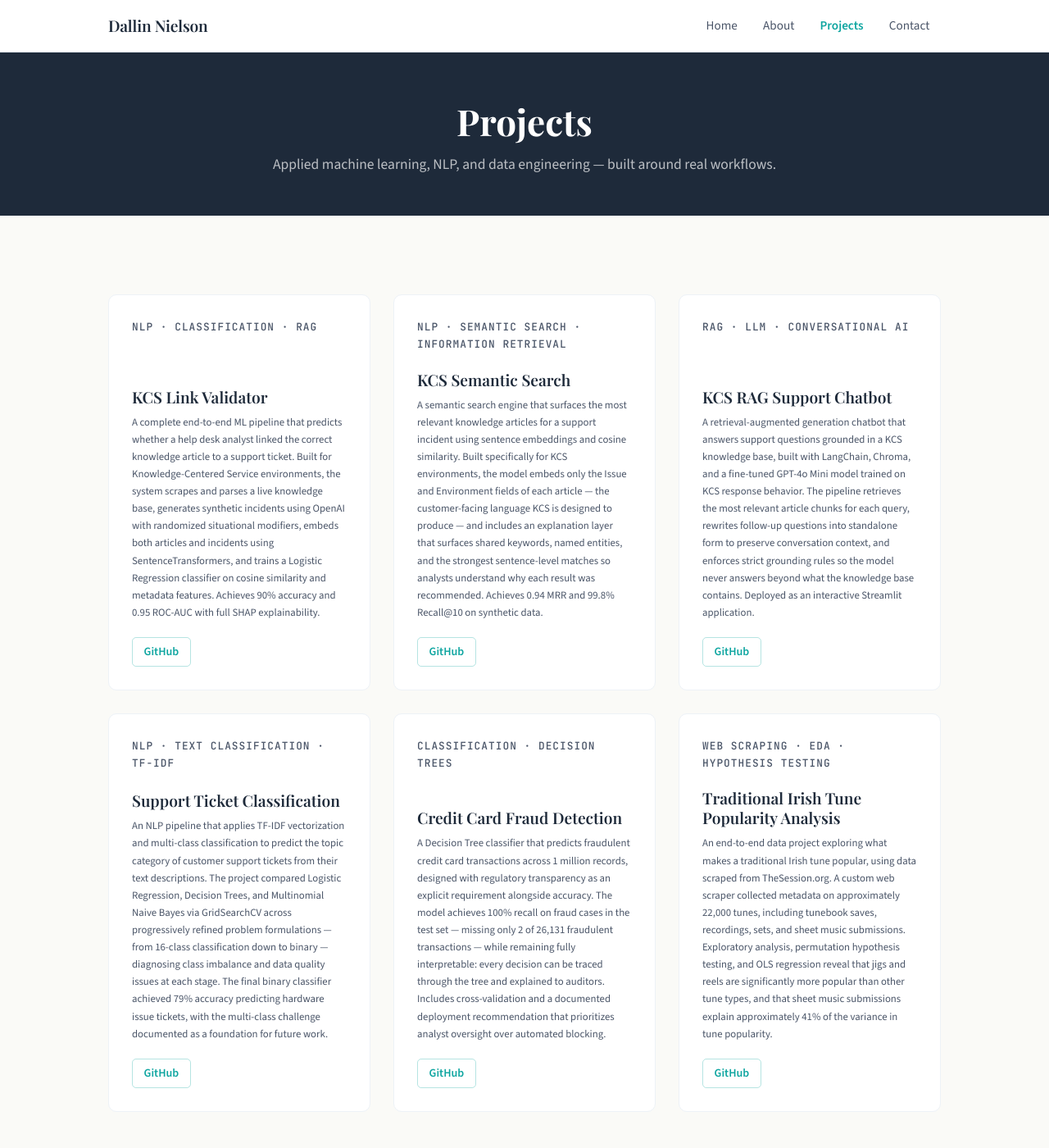
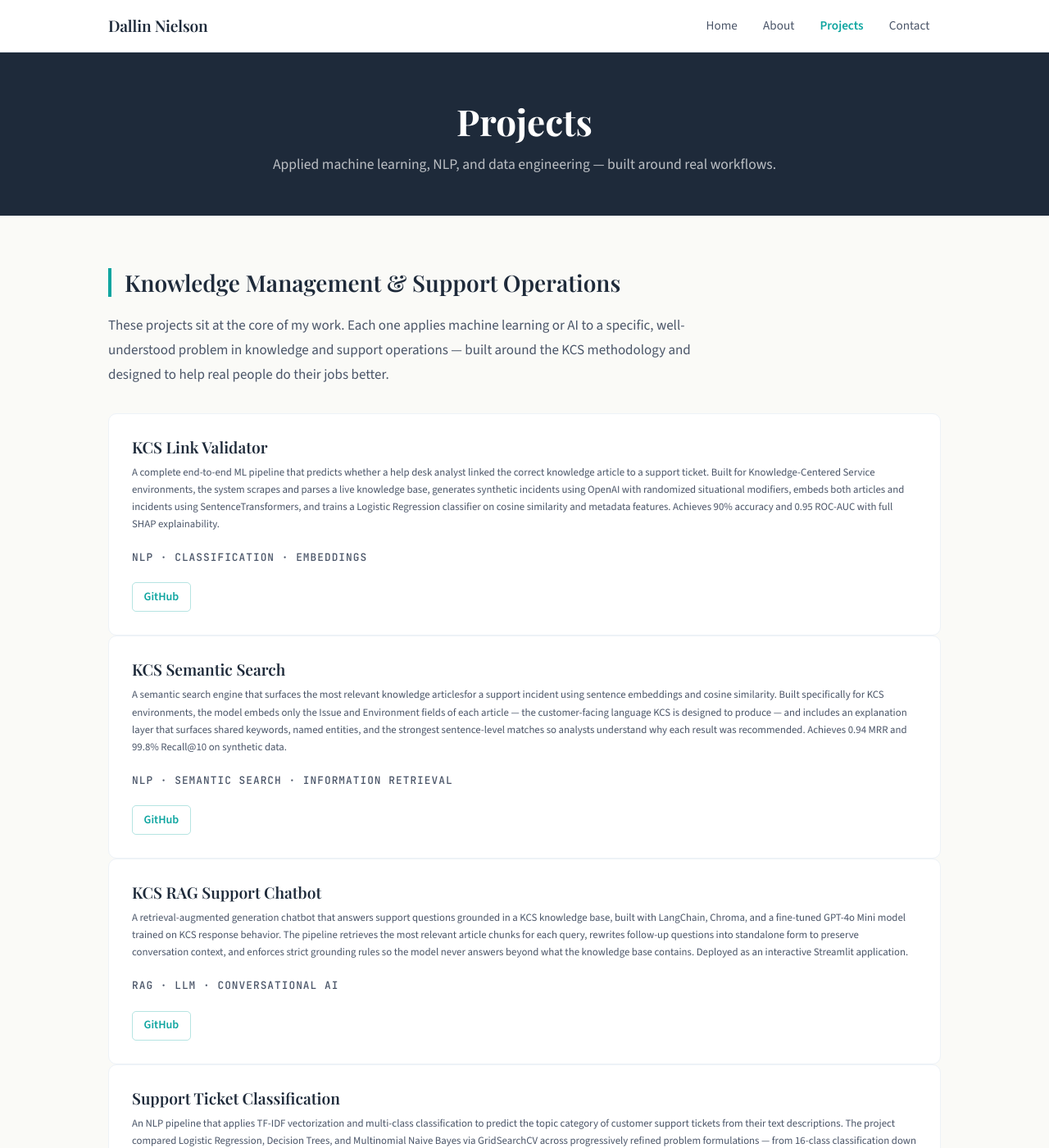
Before and after one commit to Daly-Llama/Daly-Llama.github.io, a Jekyll site: the page built from projects.md, in a window 1280 px wide and 1400 px high. Shown: the whole window at 82% size. Built offline with Jekyll 4.4.1, drawn with Linux system fonts in a browser that asks for light colours; some of the changed text lies outside the part shown.

Commit message:
Update projects.md
Restructured page to add KCS specific section

```diff
--- a/projects.md
+++ b/projects.md
@@ -3,17 +3,6 @@ layout: default
 title: Projects
 description: "Data science and machine learning projects by Dallin Nielson."
 ---
-
-<!-- ============================================================
-     PROJECTS PAGE (projects.md)
-     WHAT TO EDIT HERE:
-       • Each .project-card block — title, description, label, links
-       • The .project-label text (category shown in amber above the title)
-       • Add/remove entire <div class="project-card"> blocks for more projects
-     HOW TO ADD A PROJECT:
-       Copy one entire project-card block, paste it in the grid,
-       and update the text and links.
-     ============================================================ -->
 
 <div class="page-header">
   <div class="page-header-inner">
@@ -25,22 +14,22 @@ description: "Data science and machine learning projects by Dallin Nielson."
 
 <section class="page-section">
 
-  <div class="projects-grid">
+  <!-- KNOWLEDGE MANAGEMENT & SUPPORT OPERATIONS -->
+  <h2 class="section-heading" id="knowledge-management">Knowledge Management & Support Operations</h2>
+  <p style="color: var(--text-secondary); margin-bottom: 2rem; max-width: 720px;">
+    These projects sit at the core of my work. Each one applies machine learning or AI to a specific, well-understood problem in knowledge and support operations — built around the KCS methodology and designed to help real people do their jobs better.
+  </p>
+
+  <div class="projects-list">
 
     <!-- PROJECT 1 -->
     <div class="project-card">
-      <p class="project-label">NLP · Classification · RAG</p>
       <h3>KCS Link Validator</h3>
       <p>
-        A complete end-to-end ML pipeline that predicts whether a help desk analyst
-        linked the correct knowledge article to a support ticket. Built for
-        Knowledge-Centered Service environments, the system scrapes and parses a
-        live knowledge base, generates synthetic incidents using OpenAI with
-        randomized situational modifiers, embeds both articles and incidents using
-        SentenceTransformers, and trains a Logistic Regression classifier on
-        cosine similarity and metadata features. Achieves 90% accuracy and
-        0.95 ROC-AUC with full SHAP explainability.
+        A complete end-to-end ML pipeline that predicts whether a help desk analyst linked the correct knowledge article to a support ticket. Built for Knowledge-Centered Service environments, the system scrapes and parses a live knowledge base, generates synthetic incidents using OpenAI with randomized situational modifiers, embeds both articles and incidents using
+        SentenceTransformers, and trains a Logistic Regression classifier on cosine similarity and metadata features. Achieves 90% accuracy and 0.95 ROC-AUC with full SHAP explainability.
       </p>
+      <p class="project-label">NLP · Classification · Embeddings</p>
       <div class="project-links">
         <a href="https://github.com/Daly-Llama/link_validator" target="_blank" rel="noopener">GitHub</a>
       </div>
@@ -48,18 +37,11 @@ description: "Data science and machine learning projects by Dallin Nielson."
 
     <!-- PROJECT 2 -->
     <div class="project-card">
-      <p class="project-label">NLP · Semantic Search · Information Retrieval</p>
       <h3>KCS Semantic Search</h3>
       <p>
-        A semantic search engine that surfaces the most relevant knowledge articles
-        for a support incident using sentence embeddings and cosine similarity.
-        Built specifically for KCS environments, the model embeds only the Issue
-        and Environment fields of each article — the customer-facing language KCS
-        is designed to produce — and includes an explanation layer that surfaces
-        shared keywords, named entities, and the strongest sentence-level matches
-        so analysts understand why each result was recommended. Achieves 0.94 MRR
-        and 99.8% Recall@10 on synthetic data.
+        A semantic search engine that surfaces the most relevant knowledge articlesfor a support incident using sentence embeddings  and cosine similarity. Built specifically for KCS environments, the model embeds only the Issue and Environment fields of each article — the customer-facing language KCS is designed to produce — and includes an explanation layer that surfaces shared keywords, named entities, and the strongest sentence-level matches so analysts understand why each result was recommended. Achieves 0.94 MRR and 99.8% Recall@10 on synthetic data.
       </p>
+      <p class="project-label">NLP · Semantic Search · Information Retrieval</p>
       <div class="project-links">
         <a href="https://github.com/Daly-Llama/semantic_search" target="_blank" rel="noopener">GitHub</a>
       </div>
@@ -67,97 +49,63 @@ description: "Data science and machine learning projects by Dallin Nielson."
 
     <!-- PROJECT 3 -->
     <div class="project-card">
-      <p class="project-label">RAG · LLM · Conversational AI</p>
       <h3>KCS RAG Support Chatbot</h3>
       <p>
-        A retrieval-augmented generation chatbot that answers support questions
-        grounded in a KCS knowledge base, built with LangChain, Chroma, and a
-        fine-tuned GPT-4o Mini model trained on KCS response behavior. The
-        pipeline retrieves the most relevant article chunks for each query,
-        rewrites follow-up questions into standalone form to preserve conversation
-        context, and enforces strict grounding rules so the model never answers
-        beyond what the knowledge base contains. Deployed as an interactive
-        Streamlit application.
+        A retrieval-augmented generation chatbot that answers support questions grounded in a KCS knowledge base, built with LangChain, Chroma, and a fine-tuned GPT-4o Mini model trained on KCS response behavior. The
+        pipeline retrieves the most relevant article chunks for each query, rewrites follow-up questions into standalone form to preserve conversation context, and enforces strict grounding rules so the model never answers beyond what the knowledge base contains. Deployed as an interactive Streamlit application.
       </p>
+      <p class="project-label">RAG · LLM · Conversational AI</p>
       <div class="project-links">
         <a href="https://github.com/Daly-Llama/kcs_chatbot" target="_blank" rel="noopener">GitHub</a>
       </div>
     </div>
 
-    <!-- Project 4 -->
+    <!-- PROJECT 4 -->
     <div class="project-card">
-      <p class="project-label">NLP · Text Classification · TF-IDF</p>
       <h3>Support Ticket Classification</h3>
       <p>
-        An NLP pipeline that applies TF-IDF vectorization and multi-class
-        classification to predict the topic category of customer support tickets
-        from their text descriptions. The project compared Logistic Regression,
-        Decision Trees, and Multinomial Naive Bayes via GridSearchCV across
-        progressively refined problem formulations — from 16-class classification
-        down to binary — diagnosing class imbalance and data quality issues at
-        each stage. The final binary classifier achieved 79% accuracy predicting
-        hardware issue tickets, with the multi-class challenge documented as a
-        foundation for future work.
+        An NLP pipeline that applies TF-IDF vectorization and multi-class classification to predict the topic category of customer support tickets from their text descriptions. The project compared Logistic Regression, Decision Trees, and Multinomial Naive Bayes via GridSearchCV across progressively refined problem formulations — from 16-class classification down to binary — diagnosing class imbalance and data quality issues at each stage. The final binary classifier achieved 79% accuracy predicting hardware issue tickets, with the multi-class challenge documented as a foundation for future work.
       </p>
+      <p class="project-label">NLP · Text Classification · TF-IDF</p>
       <div class="project-links">
         <a href="https://github.com/Daly-Llama/ticket_classifier" target="_blank" rel="noopener">GitHub</a>
       </div>
     </div>
+  </div>
 
-    <!-- Project 5 -->
+
+  <hr>
+
+
+  <!-- OTHER PROJECTS -->
+  <h2 class="section-heading" id="other-projects">Other Projects</h2>
+
+  <div class="projects-grid" style="margin-top: 2rem;">
+
+    <!-- PROJECT 6 -->
     <div class="project-card">
-      <p class="project-label">Classification · Decision Trees</p>
       <h3>Credit Card Fraud Detection</h3>
       <p>
-        A Decision Tree classifier that predicts fraudulent credit card transactions
-        across 1 million records, designed with regulatory transparency as an explicit
-        requirement alongside accuracy. The model achieves 100% recall on fraud cases
-        in the test set — missing only 2 of 26,131 fraudulent transactions — while
-        remaining fully interpretable: every decision can be traced through the tree
-        and explained to auditors. Includes cross-validation and a documented
-        deployment recommendation that prioritizes analyst oversight over automated
-        blocking.
+        A Decision Tree classifier that predicts fraudulent credit card transactions across 1 million records, designed with regulatory transparency as an explicit requirement alongside accuracy. The model achieves 100% recall on fraud cases in the test set — missing only 2 of 26,131 fraudulent transactions — while remaining fully interpretable: every decision can be traced through the tree and explained to auditors. Includes cross-validation and a documented deployment recommendation that prioritizes analyst oversight over automated blocking.
       </p>
+      <p class="project-label">Classification · Decision Trees</p>
       <div class="project-links">
         <a href="https://github.com/Daly-Llama/fraud_detection" target="_blank" rel="noopener">GitHub</a>
       </div>
     </div>
 
-    <!-- Project 6 -->
+    <!-- PROJECT 7 -->
     <div class="project-card">
-      <p class="project-label">Web Scraping · EDA · Hypothesis Testing</p>
       <h3>Traditional Irish Tune Popularity Analysis</h3>
       <p>
-        An end-to-end data project exploring what makes a traditional Irish tune
-        popular, using data scraped from TheSession.org. A custom web scraper
-        collected metadata on approximately 22,000 tunes, including tunebook saves,
-        recordings, sets, and sheet music submissions. Exploratory analysis,
-        permutation hypothesis testing, and OLS regression reveal that jigs and
-        reels are significantly more popular than other tune types, and that sheet
-        music submissions explain approximately 41% of the variance in tune
-        popularity.
+        An end-to-end data project that scrapes, parses, and cleans unstructured session data from a live traditional Irish music community site, then applies exploratory analysis to surface patterns in tune popularity, regional variation, and session frequency. Demonstrates the full pipeline from raw web data to structured insight.
       </p>
+      <p class="project-label">Web Scraping · EDA</p>
       <div class="project-links">
         <a href="https://github.com/Daly-Llama/session_tunes" target="_blank" rel="noopener">GitHub</a>
       </div>
     </div>
 
-    <!-- PROJECT # — TEMPLATE: Duplicate this block to add more projects -->
-    <!--
-    <div class="project-card">
-      <p class="project-label">Your Category Here</p>
-      <h3>Your Project Title</h3>
-      <p>
-        Describe what you built, what problem it solves, and what
-        tools or methods you used. 2–3 sentences is ideal.
-      </p>
-      <div class="project-links">
-        <a href="https://github.com/yourusername/your-repo" target="_blank" rel="noopener">GitHub</a>
-        <a href="#">Write-up</a>
-      </div>
-    </div>
-    -->
-
   </div>
 
 </section>
```
